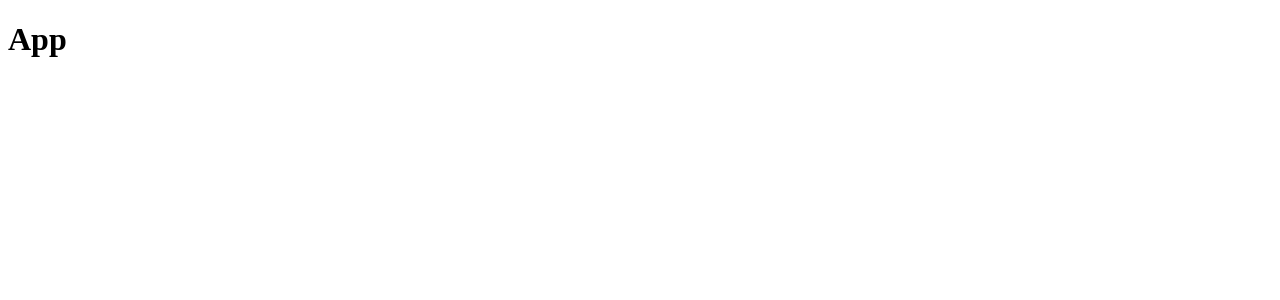
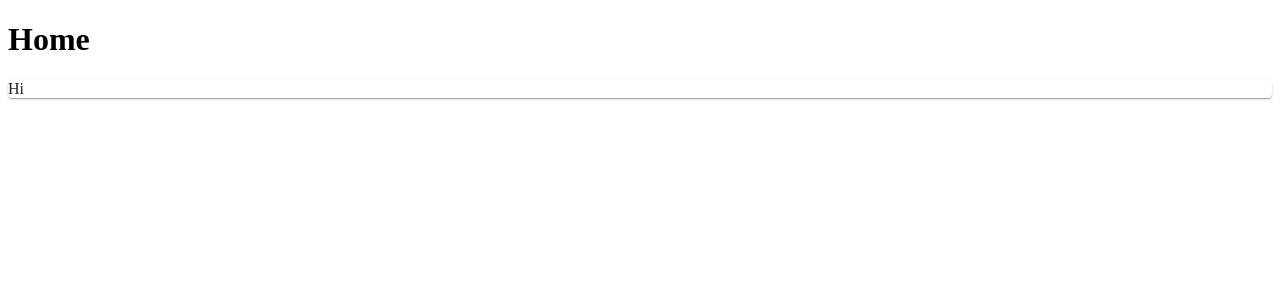
Before and after one commit to ethansilvas/nutrilogger-web, a React (Create React App) app in the folder nutrilogger-frontend/: page / in a window 1280 px wide. Shown: the top 300 px of the page. Built offline with nearby package versions, Linux system fonts and the light colour scheme.

Commit message:
setup comp skeleton

```diff
--- a/nutrilogger-frontend/src/App.js
+++ b/nutrilogger-frontend/src/App.js
@@ -1,11 +1,10 @@
 import React from 'react';
+import Home from './components/Home/Home';
 
 const App = () => {
     return (
-        <div>
-            <h1>App</h1>
-        </div>
+        <Home></Home>
     );
 }
 
-export default App
+export default App;
--- /dev/null
+++ b/nutrilogger-frontend/src/components/FoodSearch/FoodSearch.js
@@ -0,0 +1,11 @@
+import React from "react";
+import { TextField, Button, Typography, Paper } from '@material-ui/core';
+
+const FoodSearch = () => {
+
+    return (
+        <Paper>Hi</Paper>
+    );
+}
+
+export default FoodSearch;
--- /dev/null
+++ b/nutrilogger-frontend/src/components/Home/Home.js
@@ -0,0 +1,15 @@
+import React from "react";
+import FoodSearch from "../FoodSearch/FoodSearch";
+
+const Home = () => {
+
+    return (
+        <div>
+            <h1>Home</h1>
+
+            <FoodSearch></FoodSearch>
+        </div>
+    );
+}
+
+export default Home;
```
Also changed, not shown: nutrilogger-frontend/src/components/FoodSearch/styles.js (added), nutrilogger-frontend/src/components/Home/styles.js (added).
